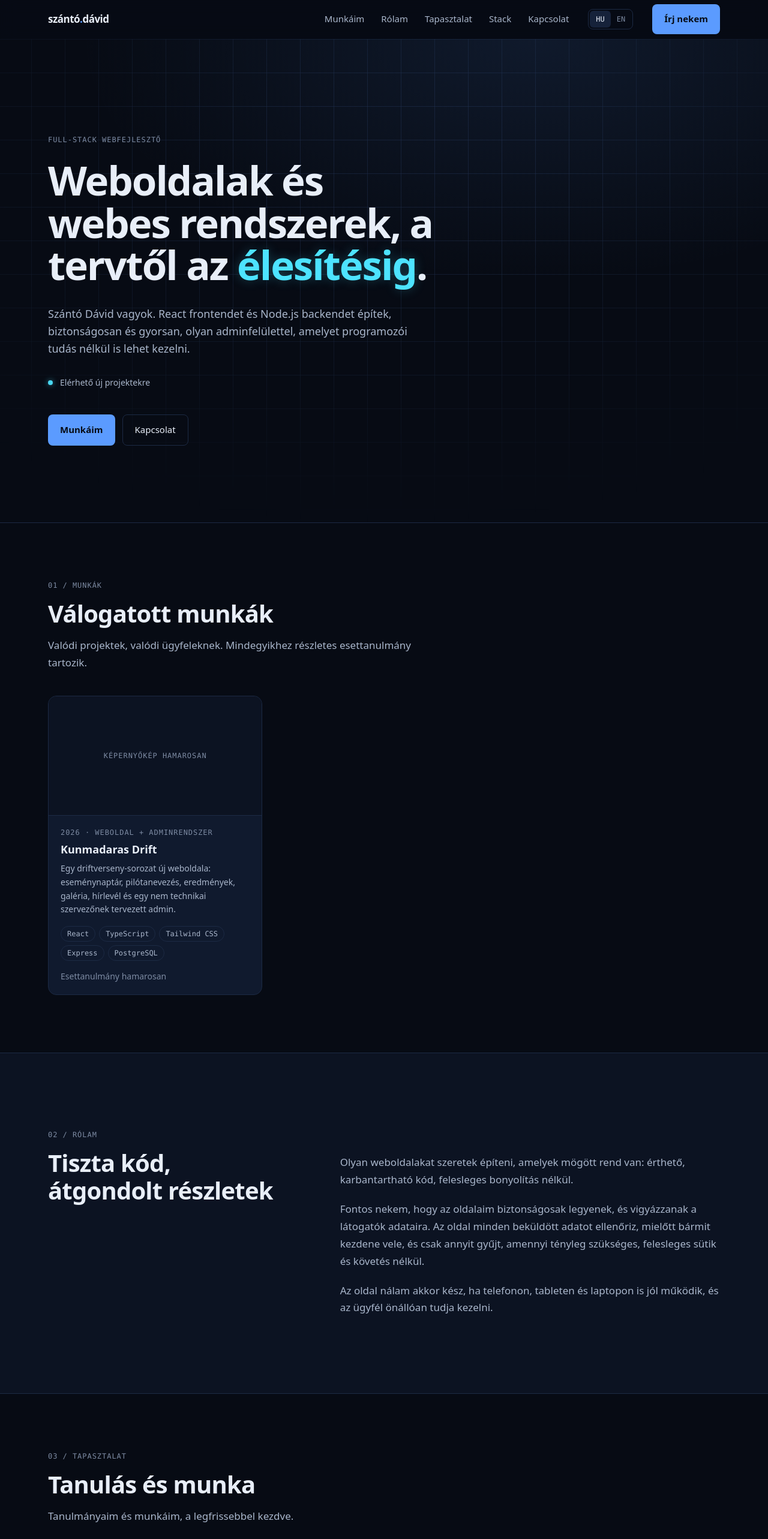
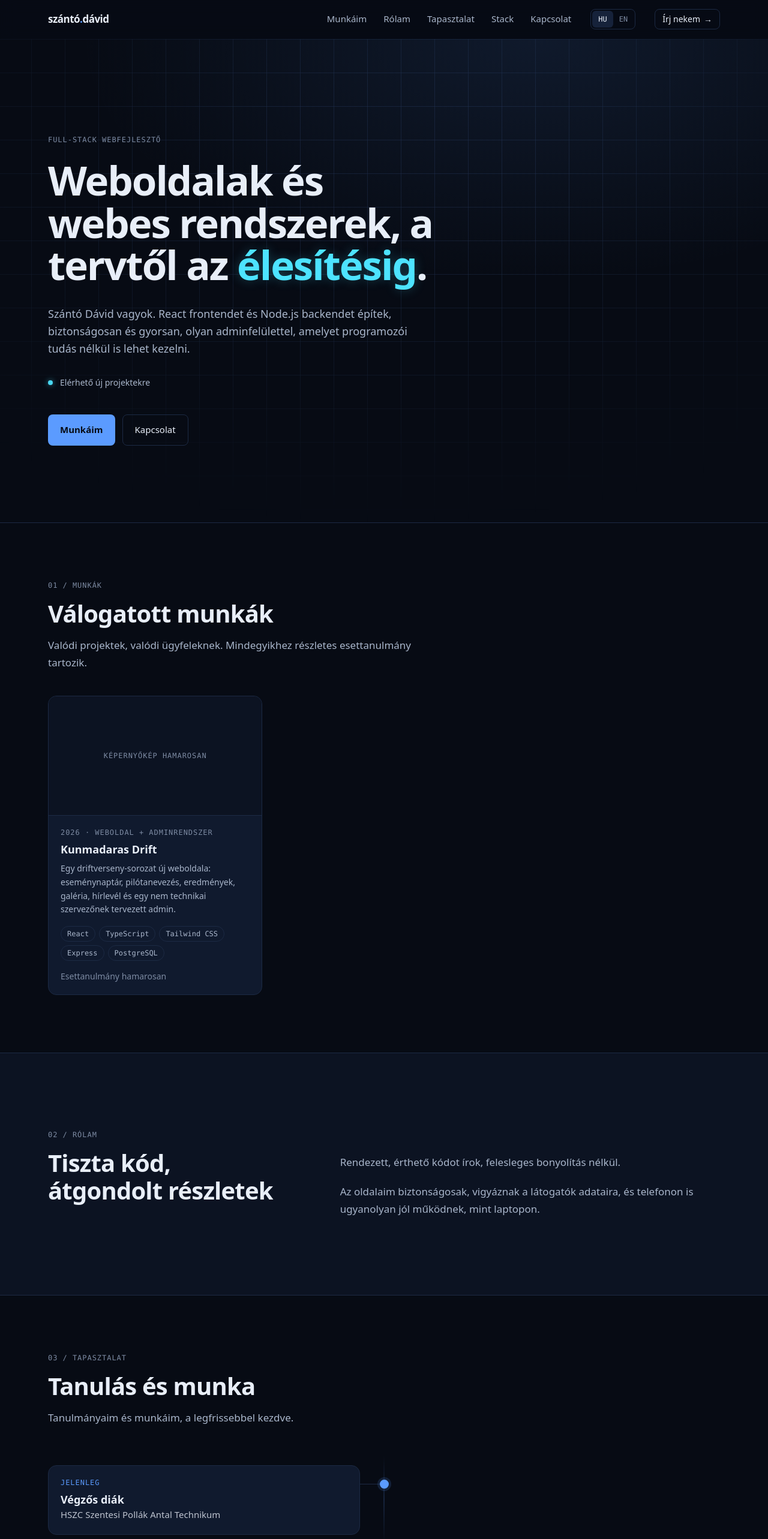
Before and after one commit to david0752/portfolio-website, a React (Vite) app in the folder frontend/: page / in a window 1280 px wide. Shown: the top 2566 px of the page at 60% size. Built offline with nearby package versions, Linux system fonts and the light colour scheme.

Commit message:
Rövidebb Rólam szöveg, visszafogott „Írj nekem” link a navbarban

```diff
--- a/frontend/src/components/layout/Navbar.tsx
+++ b/frontend/src/components/layout/Navbar.tsx
@@ -75,8 +75,15 @@ export function Navbar() {
             ))}
           </ul>
           {languageSwitch}
-          <Link to={{ pathname: "/", hash: "kapcsolat" }} className={`${buttonPrimary} px-4 py-2`}>
+          {/* Visszafogott CTA: kis keretes link, hogy ne nyomja el a navbart. */}
+          <Link
+            to={{ pathname: "/", hash: "kapcsolat" }}
+            className="group inline-flex items-center gap-1.5 rounded-lg border border-line px-3 py-1.5 text-sm font-medium text-ice-white transition-colors hover:border-signal-blue hover:text-signal-blue"
+          >
             {t.nav.cta}
+            <span aria-hidden="true" className="transition-transform group-hover:translate-x-0.5">
+              →
+            </span>
           </Link>
         </div>
 
--- a/frontend/src/i18n/en.ts
+++ b/frontend/src/i18n/en.ts
@@ -39,9 +39,8 @@ export const en: Messages = {
     eyebrow: "02 / About",
     title: "Clean code, considered details",
     paragraphs: [
-      "I like building websites with order behind them: clear, maintainable code without needless complexity.",
-      "It matters to me that my sites are secure and take care of visitors' data. The site checks everything that is submitted before doing anything with it, and collects only what is truly needed, without unnecessary cookies or tracking.",
-      "For me a site is done when it works well on phones, tablets and laptops, and the client can run it on their own.",
+      "I write clean, clear code without needless complexity.",
+      "My sites are secure, take care of visitors' data, and work just as well on a phone as on a laptop.",
     ],
   },
   experience: {
--- a/frontend/src/i18n/hu.ts
+++ b/frontend/src/i18n/hu.ts
@@ -38,9 +38,8 @@ export const hu = {
     eyebrow: "02 / Rólam",
     title: "Tiszta kód, átgondolt részletek",
     paragraphs: [
-      "Olyan weboldalakat szeretek építeni, amelyek mögött rend van: érthető, karbantartható kód, felesleges bonyolítás nélkül.",
-      "Fontos nekem, hogy az oldalaim biztonságosak legyenek, és vigyázzanak a látogatók adataira. Az oldal minden beküldött adatot ellenőriz, mielőtt bármit kezdene vele, és csak annyit gyűjt, amennyi tényleg szükséges, felesleges sütik és követés nélkül.",
-      "Az oldal nálam akkor kész, ha telefonon, tableten és laptopon is jól működik, és az ügyfél önállóan tudja kezelni.",
+      "Rendezett, érthető kódot írok, felesleges bonyolítás nélkül.",
+      "Az oldalaim biztonságosak, vigyáznak a látogatók adataira, és telefonon is ugyanolyan jól működnek, mint laptopon.",
     ],
   },
   experience: {
```
